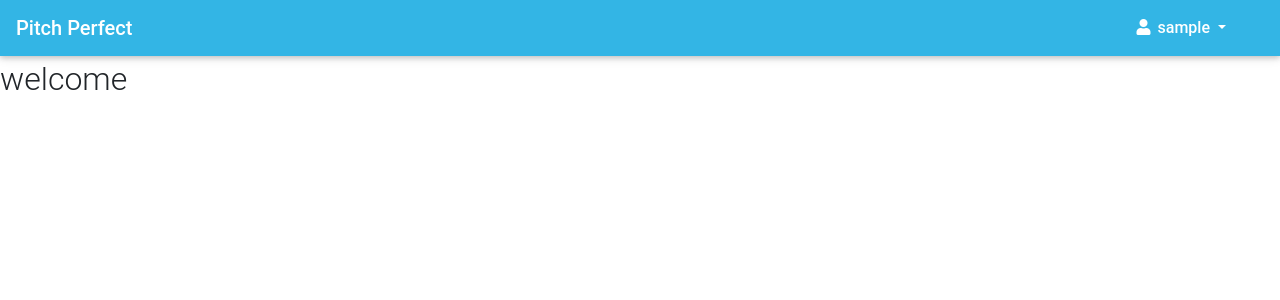
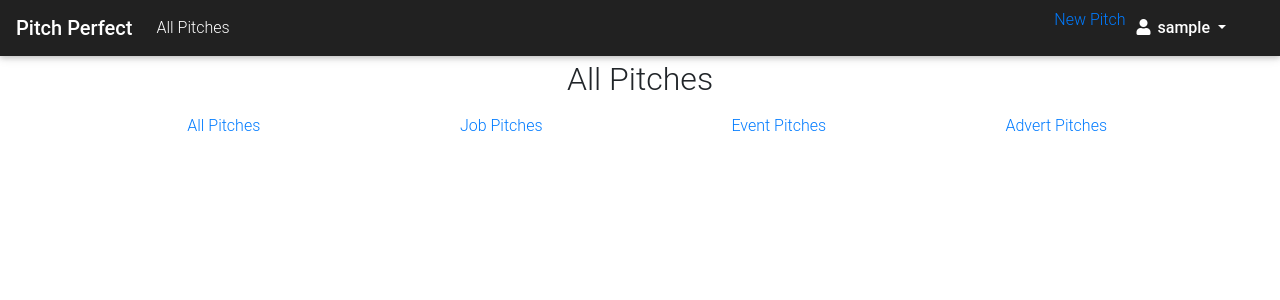
Before and after one commit to MachukaJoy/pitch-perfect-practicehub, a Flask app: page / in a window 1280 px wide. Shown: the top 300 px of the page. Run offline with Flask 2, Linux system fonts and the light colour scheme; the visitor is signed in with stand-in values (Sample User, id 1); data comes from the database, SQL or seed files in the repository; data that the repository does not hold is empty; some libraries are stand-ins or nearby versions.

Commit message:
ft: add categoroes and update comments

```diff
--- a/app/main/views.py
+++ b/app/main/views.py
@@ -9,9 +9,11 @@ from .. import db,photos
 
 @main.route('/')
 def index():
-    job = Pitch.query.filter_by(category = 'job')
+    job = Pitch.query.filter_by(category = 'Job').all()
     pitches = Pitch.query.all()
-    return render_template('index.html',job = job, pitches=pitches)
+    event = Pitch.query.filter_by(category = 'Events').all()
+    advertisement = Pitch.query.filter_by(category = 'Advertisement').all()
+    return render_template('index.html', job = job,event = event, pitches = pitches,advertisement= advertisement)
 
 @main.route('/new_pitch', methods = ['POST','GET'])
 @login_required
@@ -27,19 +29,21 @@ def new_pitch():
         return redirect(url_for('main.index'))
     return render_template('create_pitch.html', form = form)
 
-@main.route('/new_comment/<int:pitch_id>', methods = ['POST','GET'])
+@main.route('/comment/<int:pitch_id>', methods = ['POST','GET'])
 @login_required
 def comment(pitch_id):
     form = CommentForm()
+    pitch = Pitch.query.get(pitch_id)
+    all_comments = Comment.query.filter_by(pitch_id = pitch_id).all()
     if form.validate_on_submit():
         comment = form.comment.data
-        post_id = Pitch.query.get(pitch_id)
+        pitch_id = pitch_id
         user_id = current_user._get_current_object().id
         new_comment = Comment(comment = comment,user_id = user_id,pitch_id = pitch_id)
 
         new_comment.save_c()
         return redirect(url_for('.comment', pitch_id = pitch_id))
-    return render_template('comment.html', form =form,)
+    return render_template('comment.html', form =form, pitch = pitch,all_comments=all_comments)
 
 @main.route('/user/<name>')
 def profile(name):
--- a/app/templates/index.html
+++ b/app/templates/index.html
@@ -1,18 +1,36 @@
 {% extends 'base.html'%}
+{% import 'macros.html' as macro %}
 
 {% block content %}
-    <h2>welcome</h2>
-    <div class="container">
-        <div class="card-columns">
-            {% for j in pitches %}
-                <div class="card" style=background-color:#e77b7b;color:#041550>
-                    <div class="card-header">{{j.title}}</div>
-                    <div class="card-body">{{j.post}}
-                        <p>{{j.time}}</p>
-                        <p>{{j.category}}</p>
-                    </div>
+<h2 class="text-center" id="all">All Pitches</h2>
+<div class="container">
+    <ul class="nav nav-pills nav-justified nav-fill" role="tablist">
+        <li class="nav-item">
+            <a class="nav-link" data-toggle="tab" href="#all">All Pitches</a>
+        </li>
+        <li class="nav-item">
+          <a class="nav-link" data-toggle="tab" href="#jobs">Job Pitches</a>
+        </li>
+        <li class="nav-item">
+          <a class="nav-link" data-toggle="tab" href="#event">Event Pitches</a>
+        </li>
+        <li class="nav-item">
+          <a class="nav-link" data-toggle="tab" href="#ads">Advert Pitches</a>
+        </li>
+    </ul>
+    <div class="tab-content">
+        <div  class="container tab-pane active" id="all"><br>
+            {{ macro.display(pitches) }}
                 </div>
-            {%endfor%}
-        </div>
+                <div  class="container tab-pane fade" id="event"><br>
+                    {{ macro.display(event)}}
+                </div>
+                <div  class="container tab-pane fade" id="jobs"><br>
+                    {{ macro.display(job) }}
+                </div>
+                <div  class="container tab-pane fade" id="ads"><br>
+                    {{ macro.display(advertisement) }}
+                </div>
+            </div>
     </div>
 {% endblock%}
--- /dev/null
+++ b/app/templates/macros.html
@@ -0,0 +1,24 @@
+{% macro display(piches) %}
+<div class="row">
+	{% if piches %}
+		{% for category in piches %}
+		<div class="col-md-4" >
+			<div class="thumbnail text-center">
+			    <h5 class="card-header">{{category.title}}</h5>
+			    <div class="card-body">
+			    	<blockquote class="blockquote">
+			    		<h2>{{category.post}}</h2>
+                        <footer class="blockquote-footer"> Posted by {{category.user.username}}</footer>
+                        <footer class="blockquote-footer"> {{category.category}}</footer>
+			    	</blockquote>
+			    	<a href="{{url_for('main.comment',pitch_id = category.id)}}" class="btn btn-info btn-sm"> Comment</a>
+			    </div>
+            </div>
+            <hr>
+        </div>
+
+		{% endfor %}
+	{% else %}
+	{% endif %}
+</div>
+{% endmacro %}
--- a/app/templates/navbar.html
+++ b/app/templates/navbar.html
@@ -1,11 +1,19 @@
-<nav class="mb-1 navbar navbar-expand-lg navbar-dark info-color">
+<nav class="mb-1 navbar navbar-expand-lg navbar-dark bg-dark">
   <a class="navbar-brand" href="{{url_for('main.index')}}"><strong>Pitch Perfect</strong> </a>
   <button class="navbar-toggler" type="button" data-toggle="collapse" data-target="#navbarSupportedContent-4"aria-controls="navbarSupportedContent-4" aria-expanded="false" aria-label="Toggle navigation">
       <span class="navbar-toggler-icon"></span>
   </button>
   <div class="collapse navbar-collapse" id="navbarSupportedContent-4" >
+    <ul class="navbar-nav mr-auto">
+      <li class="nav-item">
+        <a class="nav-link" href="{{url_for('main.index')}}">All Pitches</a>
+      </li>
+  </ul>
       <ul class="navbar-nav ml-auto">
         {% if current_user.is_authenticated %}
+        <li class="nav-item">
+          <a href="{{url_for('main.new_pitch')}}">New Pitch</a>
+      </li>
         <li class="nav-item dropdown">
             <a class="nav-link dropdown-toggle" style= 'margin-right:30px' data-toggle="dropdown"
               aria-haspopup="true" aria-expanded="false">
```
Also changed, not shown: app/templates/comment.html (+8 -0 lines).
